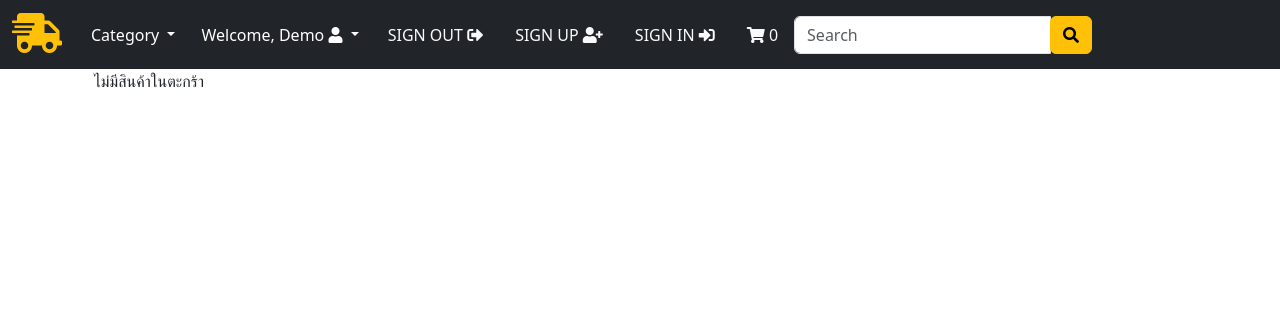
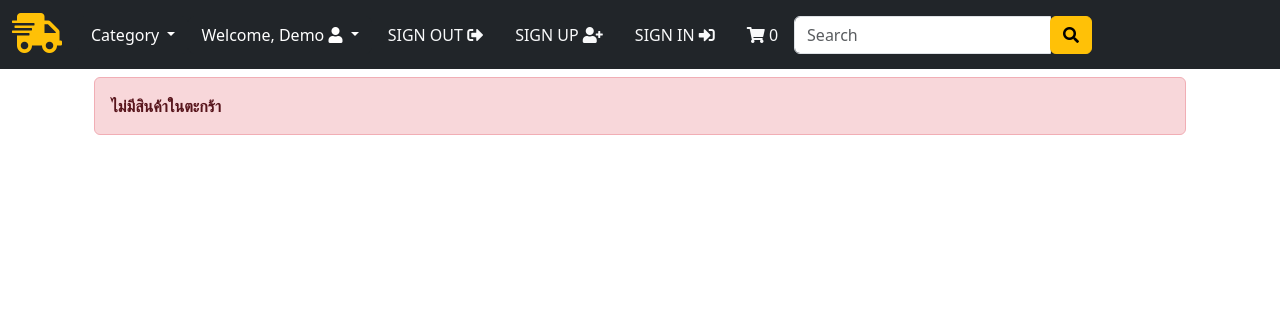
Before and after one commit to sky5208/try, a Django app: template store/templates/cartdetail.html in a window 1280 px wide. Shown: the top 329 px of the page. Run offline with Django 4.2, Linux system fonts and the light colour scheme; the template is opened without the code that fills it, so the values that code supplies are empty; parts of the project's set-up code (start-up, migrations or seed data) failed here and were passed over; some libraries are stand-ins or nearby versions.

Commit message:
Add files via upload

```diff
--- a/store/templates/cartdetail.html
+++ b/store/templates/cartdetail.html
@@ -4,7 +4,9 @@
 {% load static%}
 <div class="container">
     {% if not cart_items %}
-        <p>ไม่มีสินค้าในตะกร้า</p>
+    <div class="alert alert-danger my-2" role="alert">
+        <b>ไม่มีสินค้าในตะกร้า</b>
+      </div>
     {% else %}
     <div class="table-responsive cart_info">
         <table class="table table-condensed">
@@ -38,7 +40,7 @@
                         <p class="cart_total_price">${{item.sub_total|intcomma}}</p>
                     </td>
                     <td class="cart_delete">
-                        <a class="cart_quantity_delete" href=""><i class="fa fa-times"></i></a>
+                        <a class="cart_quantity_delete" onclick="return confirm('คุณต้องการลบสินค้าออกจาดตะกร้าหรือไม่')" href="{% url 'removeCart' item.product.id%}"><i class="fa fa-times"></i></a>
                     </td>
                 </tr>
                 {%endfor%}
```
